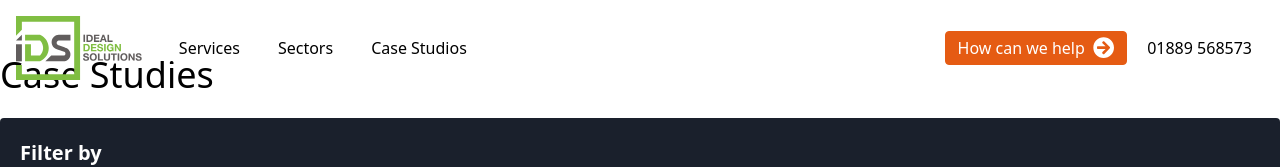
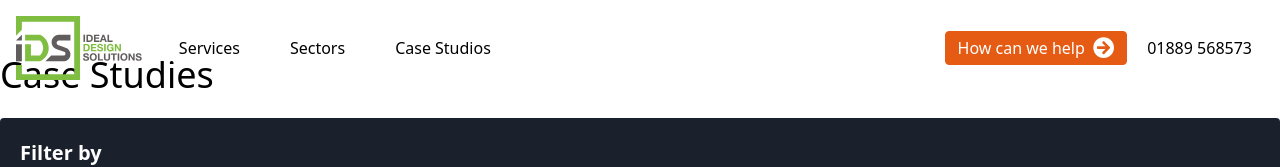
Before and after one commit to stevenalanwilson/ids-frontend-app, a Next.js app: page /casestudies in a window 1280 px wide. Shown: the top 167 px of the page. Built offline with nearby package versions, Linux system fonts and the light colour scheme.

Commit message:
Refactor spacing on menu link componener

```diff
--- a/components/MenuLink.js
+++ b/components/MenuLink.js
@@ -22,7 +22,7 @@ const buttonStyles = [
 
 function MenuLink ({ data }) {
   return (
-    <li className='mr-3'>
+    <li className='mr-6'>
       <Link href={data.link}>
         <a href='#' className={buttonStyles.join(' ').toString()}>{data.name}</a>
       </Link>
```
